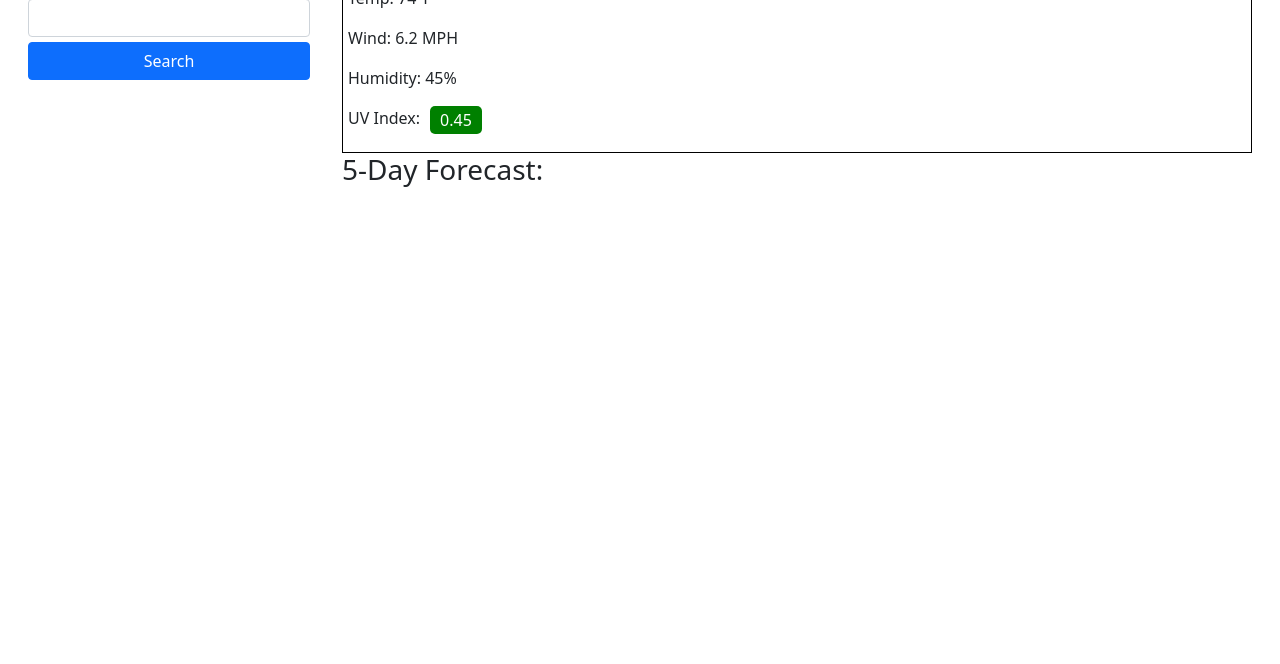
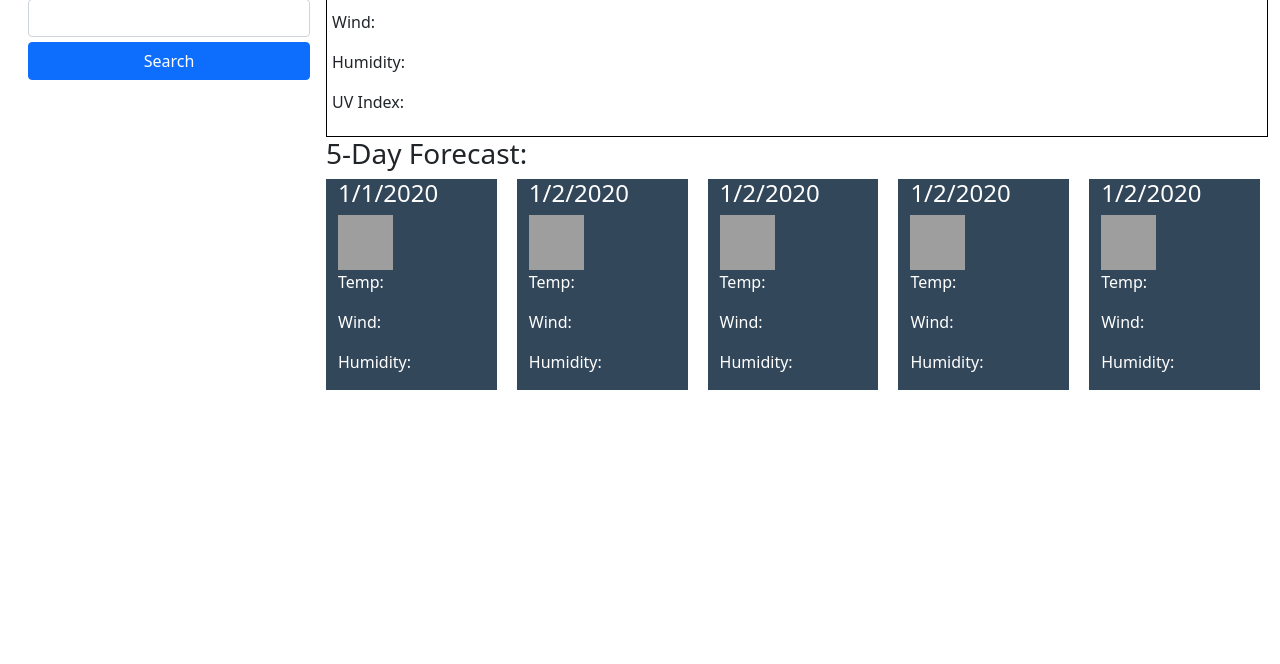
Before and after one commit to SteveB29/weather-dashboard, a plain HTML site: page index.html in a window 1280 px wide. Shown: the part 136-800 px from the top of the page. Drawn offline with nearby package versions, Linux system fonts and the light colour scheme; grey boxes are pictures that could not be loaded.

Commit message:
finished forecast styling

```diff
--- a/assets/css/style.css
+++ b/assets/css/style.css
@@ -54,7 +54,6 @@ header h1 {
 }
 
 .moderate-index {
-  /* color: white; */
   background-color: yellow;
 }
 
@@ -62,3 +61,18 @@ header h1 {
   color: white;
   background-color: red;
 }
+
+.forecast-box {
+  margin-left: auto;
+}
+
+.five-day-box {
+  background-color: #33475a;
+  color: white;
+  margin-right: 20px;
+}
+
+.five-day-box img {
+  height: 55px;
+  width: 55px;
+}
--- a/index.html
+++ b/index.html
@@ -22,26 +22,61 @@
                 <button type="reset" id="submit-button" class="btn btn-primary">Search</button>
               </form>
         </aside>
-        <div class="weather-info card-body col-lg-9">
+        <div class="weather-info col-lg-9">
             <section class="current-weather">
                 <div class="weather-header">
-                    <h3>New Milford (7/1/2020)</h3>
-                    <div>
-                        <img src="http://openweathermap.org/img/wn/10d@2x.png"/>
-                    </div>
+                    <h3>City (Date)</h3>
                 </div>
-                <p>Temp: 74&#176F</p>
-                <p>Wind: 6.2 MPH</p>
-                <p>Humidity: 45%</p>
+                <p>Temp:</p>
+                <p>Wind:</p>
+                <p>Humidity:</p>
                 <div class="uv-index">
                     <p>UV Index:</p>
                     <div class="uv-number">
-                        <p class="low-index">0.45</p>
                     </div>
                 </div>
             </section>
-            <section class="five-day-forecast">
-                <h3>5-Day Forecast:</h3>
+            <section>
+                <div>
+                    <h3>5-Day Forecast:</h3>
+                </div>
+                <div class="row forecast-box">
+                    <div class="col five-day-box">
+                        <h4>1/1/2020</h4>
+                        <img src="http://openweathermap.org/img/wn/10d@2x.png">
+                        <p>Temp:</p>
+                        <p>Wind:</p>
+                        <p>Humidity:</p>
+                    </div>
+                    <div class="col five-day-box">
+                        <h4>1/2/2020</h4>
+                        <img src="http://openweathermap.org/img/wn/10d@2x.png">
+                        <p>Temp:</p>
+                        <p>Wind:</p>
+                        <p>Humidity:</p>
+                    </div>
+                    <div class="col five-day-box">
+                        <h4>1/2/2020</h4>
+                        <img src="http://openweathermap.org/img/wn/10d@2x.png">
+                        <p>Temp:</p>
+                        <p>Wind:</p>
+                        <p>Humidity:</p>
+                    </div>
+                    <div class="col five-day-box">
+                        <h4>1/2/2020</h4>
+                        <img src="http://openweathermap.org/img/wn/10d@2x.png">
+                        <p>Temp:</p>
+                        <p>Wind:</p>
+                        <p>Humidity:</p>
+                    </div>
+                    <div class="col five-day-box">
+                        <h4>1/2/2020</h4>
+                        <img src="http://openweathermap.org/img/wn/10d@2x.png">
+                        <p>Temp:</p>
+                        <p>Wind:</p>
+                        <p>Humidity:</p>
+                    </div>
+                </div>
             </section>
         </div>
     </div>
```
